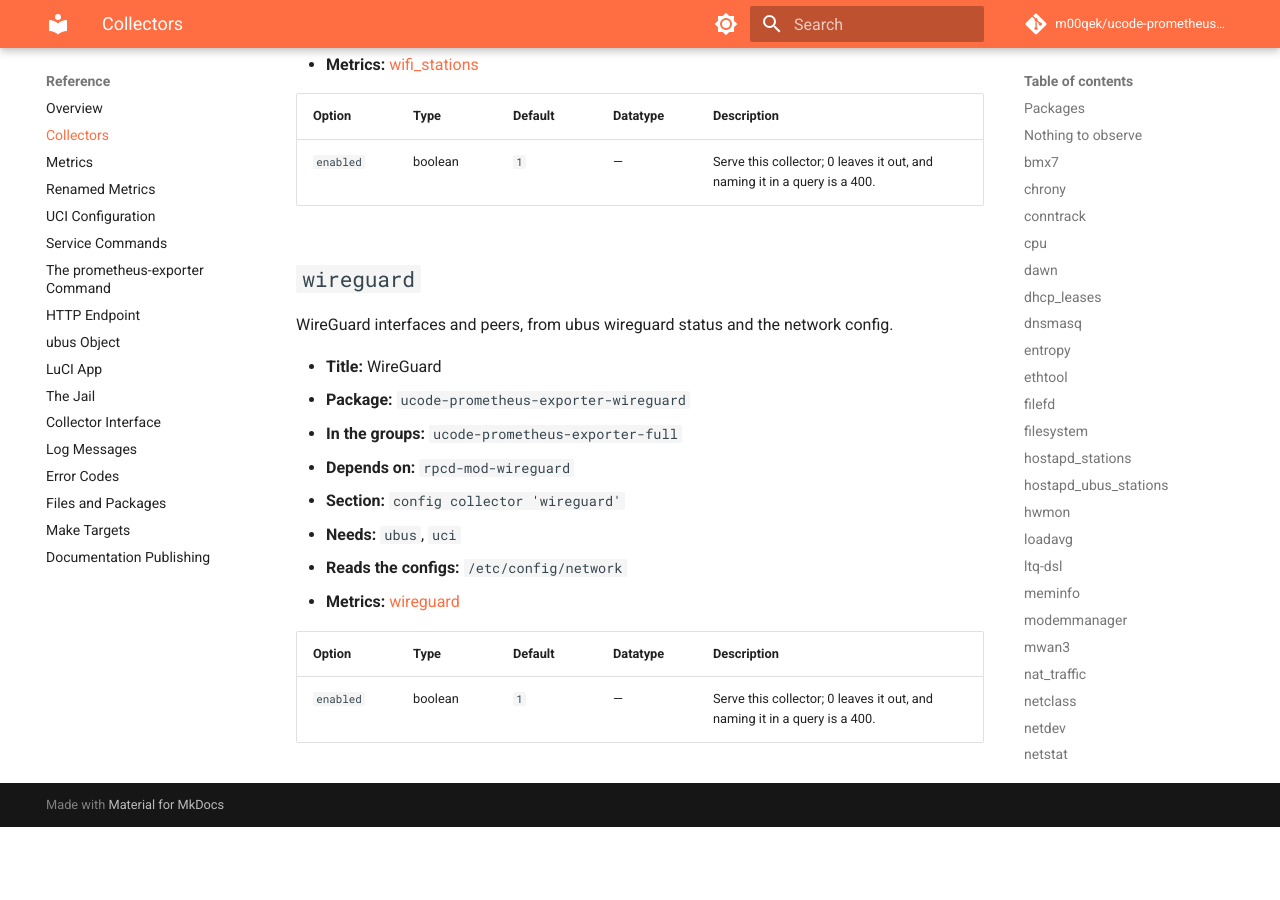
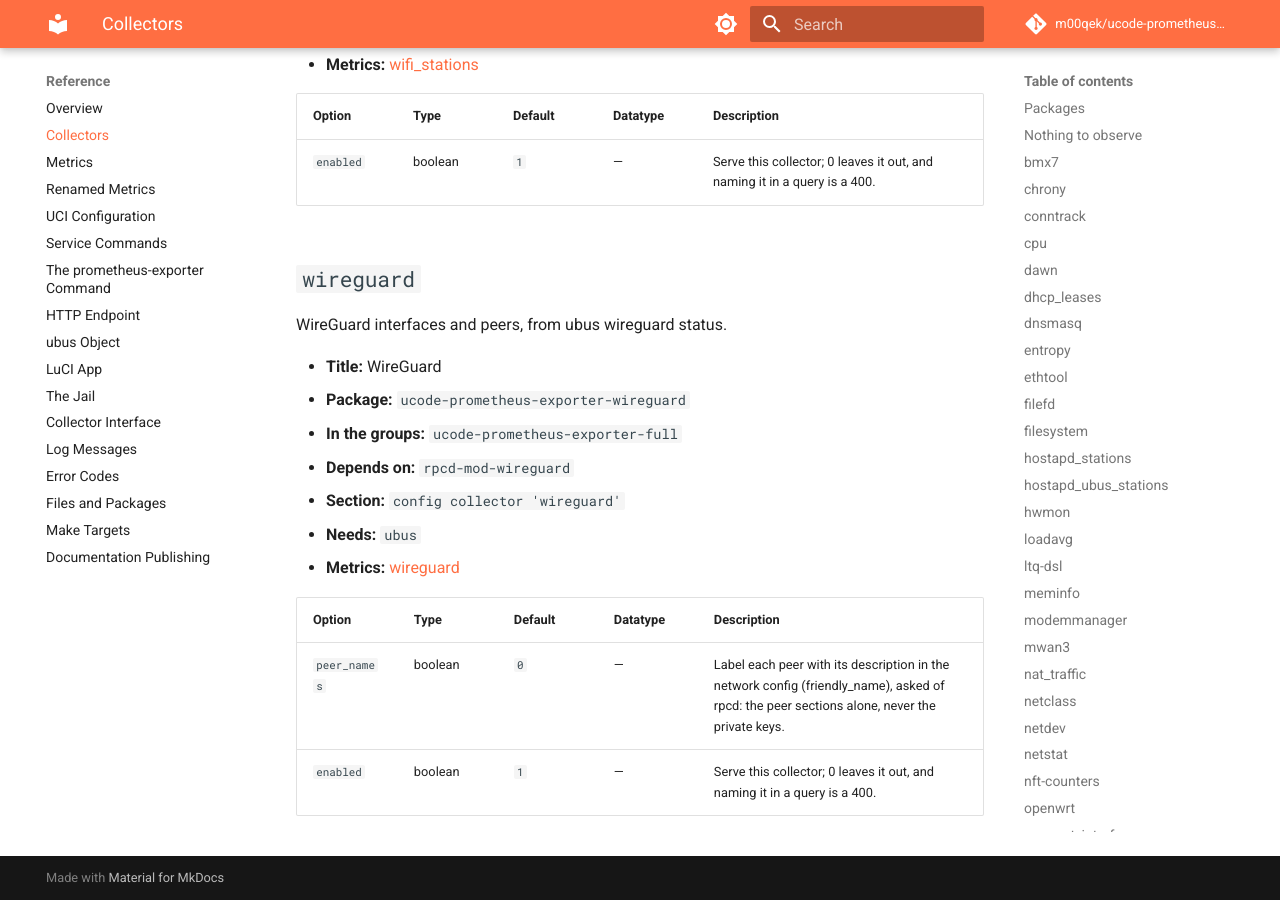
Before and after one commit to m00qek/ucode-prometheus-exporter, an MkDocs documentation site: the page built from docs/reference/collectors.md, in a window 1280 px wide and 900 px high, scrolled down 28365 px. Built offline with MkDocs 1.6.1 and Material for MkDocs 9.7.7, drawn with Linux system fonts in a browser that asks for light colours; comment, search, counter and statistics services are not loaded; before the commit the page ends 29192 px from its top, so only the background shows below that.

Commit message:
Name WireGuard peers only when asked, through rpcd
wireguard read /etc/config/network for the peers' descriptions, so the
jail held the file with the interfaces' private keys. It no longer
declares the config: with the new peer_names option (off by default) it
asks rpcd's uci object for the interface's wireguard_<iface> sections
and keeps each one's public key and description alone; without it,
friendly_name is left out, as prometheus_wireguard_exporter leaves it
out unless configured. A failing rpcd leaves the names out, not the
peers.

The security page says what this is and is not: it keeps the keys out
of the jail's files, but an exporter running code it should not could
still ask rpcd, as root over ubus. The migration how-to says how to turn
the names back on.

```diff
--- a/docs/reference/collectors.md
+++ b/docs/reference/collectors.md
@@ -762,17 +762,17 @@ Wi-Fi stations of each interface, from ubus network.wireless and nl80211.
 
 ## `wireguard` {#wireguard}
 
-WireGuard interfaces and peers, from ubus wireguard status and the network config.
+WireGuard interfaces and peers, from ubus wireguard status.
 
 - **Title:** WireGuard
 - **Package:** `ucode-prometheus-exporter-wireguard`
 - **In the groups:** `ucode-prometheus-exporter-full`
 - **Depends on:** `rpcd-mod-wireguard`
 - **Section:** `config collector 'wireguard'`
-- **Needs:** `ubus`, `uci`
-- **Reads the configs:** `/etc/config/network`
+- **Needs:** `ubus`
 - **Metrics:** [wireguard](metrics.md#wireguard)
 
 | Option | Type | Default | Datatype | Description |
 | :--- | :--- | :--- | :--- | :--- |
+| `peer_names` | boolean | `0` | — | Label each peer with its description in the network config (friendly\_name), asked of rpcd: the peer sections alone, never the private keys. |
 | `enabled` | boolean | `1` | — | Serve this collector; 0 leaves it out, and naming it in a query is a 400. |
```
Also changed, not shown: docs/explanation/security.md (+1 -1 lines), docs/how-to/migrate-from-feed.md (+1 -0 lines), docs/metrics.md (+1 -1 lines), 8 other files.
